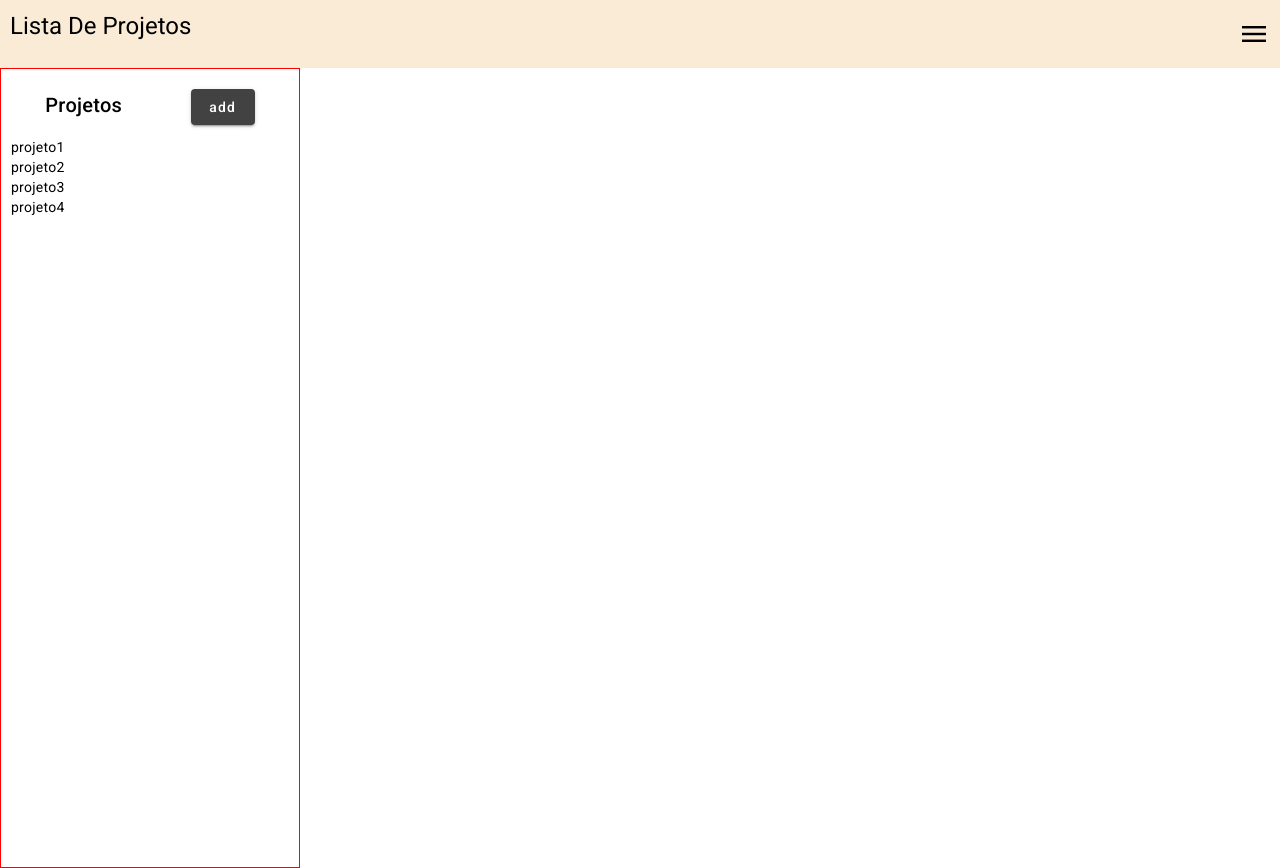
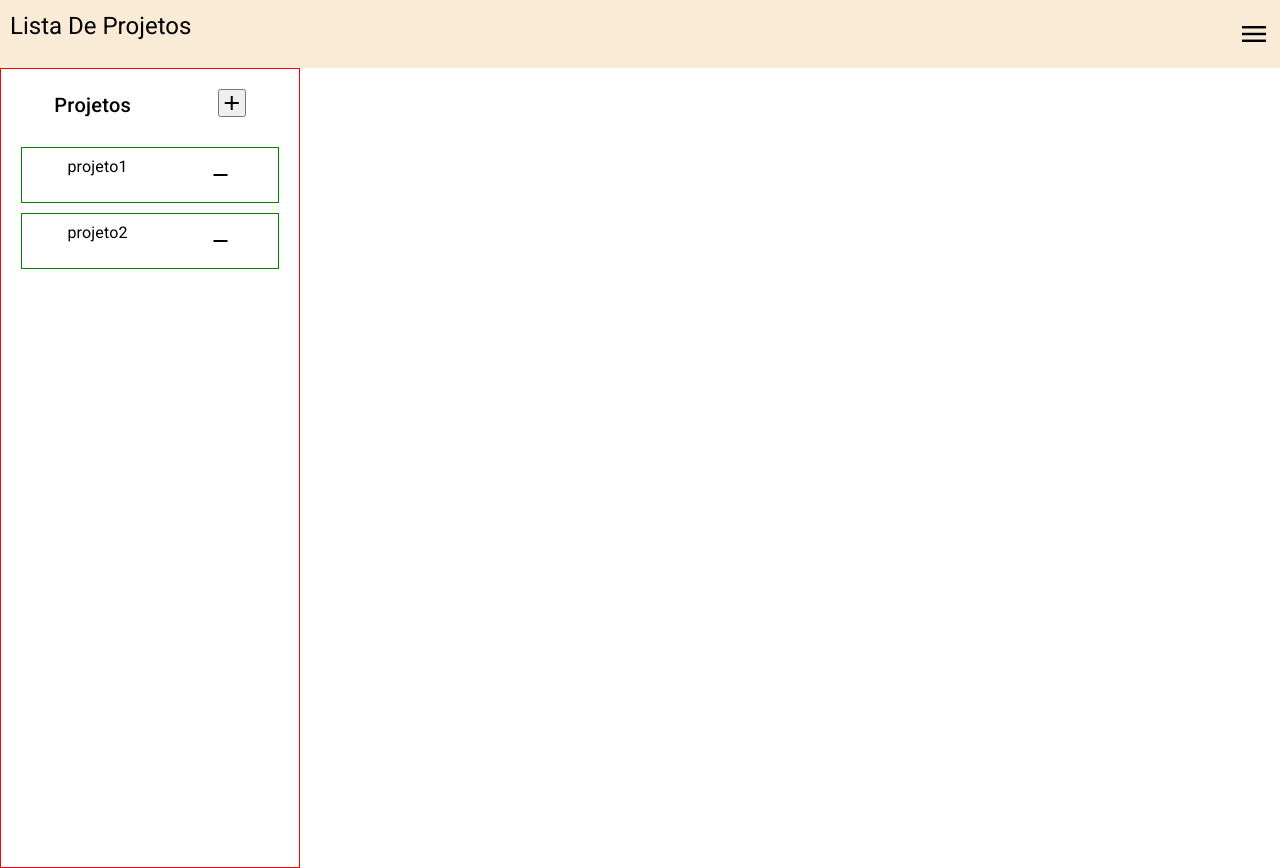
Before and after one commit to 38061027/myProjects, an Angular app: page / in a window 1280 px wide. Both pictures are taken after a click on the element "menu". Built offline with nearby package versions, Linux system fonts and the light colour scheme; data requests are answered from the project's data file.

Commit message:
método delete adicionado

```diff
--- a/db.json
+++ b/db.json
@@ -1,26 +1,18 @@
 {
   "projetos": [
     {
-      "id": "1",
+      "id": "2",
       "title": "projeto1",
       "description": "dsdadasdasdas",
       "date": "12/06/2023",
       "Hour": "6:30"
     },
     {
-      "id": "2",
+      "id": "3",
       "title": "projeto2",
       "description": "sadasdasdasdasdas",
       "date": "22/02/2024",
       "Hour": "18:34"
-    },
-    {
-      "id": "f8ae",
-      "title": "projeto3"
-    },
-    {
-      "id": "3d37",
-      "title": "projeto4"
     }
   ]
 }
--- a/src/app/components/home/home.component.html
+++ b/src/app/components/home/home.component.html
@@ -8,12 +8,15 @@
             <h2>Projetos</h2>
                 <ol>
                     <li>
-                      <button class="material-symbols-outlined" mat-raised-button (click)="openDialog()">add</button>
+                      <button class="material-symbols-outlined"  (click)="openDialog()">add</button>
                     </li>
                   </ol>
         </div>
         <ul class="menu-items-content" *ngFor="let project of projects">
-            <li>{{project.title}}</li>
+            <h3>{{project.title}}</h3>
+            <span class="material-symbols-outlined" (click)="removeProject(project.id)">
+                remove
+                </span>
         </ul>
     </div>
 </div>
--- a/src/app/components/home/home.component.scss
+++ b/src/app/components/home/home.component.scss
@@ -48,3 +48,13 @@ li{
     display: block;
 
 }
+
+
+.menu-items-content{
+    border: 1px solid green;
+    display: flex;
+    justify-content: space-around;
+    align-items: center;
+    padding: 5px;
+    margin: 10px;
+}
--- a/src/app/components/home/home.component.ts
+++ b/src/app/components/home/home.component.ts
@@ -1,13 +1,7 @@
-import { Component, Inject, OnInit } from '@angular/core';
+import { Component, OnInit } from '@angular/core';
 import { SharedService } from 'src/app/services/shared.service';
 import {
-  MatDialog,
-  MAT_DIALOG_DATA,
-  MatDialogRef,
-  MatDialogTitle,
-  MatDialogContent,
-  MatDialogActions,
-  MatDialogClose,
+  MatDialog
 } from '@angular/material/dialog';
 import { DialogComponent } from '../dialog/dialog.component';
 
@@ -26,49 +20,53 @@ export interface DialogData {
 
 
 
-export class HomeComponent implements OnInit{
+export class HomeComponent implements OnInit {
 
   title!: string;
 
 
-  projects:any[] = []
+  projects: any[] = []
 
   constructor(private service: SharedService,
-    public dialog: MatDialog  ){}
+    public dialog: MatDialog) { }
 
-  menuShow(){
+  menuShow() {
     let menu = document.querySelector('.menu-lateral')
-    if(menu?.classList.contains('open')){
+    if (menu?.classList.contains('open')) {
       menu.classList.remove('open')
-    }else{
+    } else {
       menu?.classList.add('open')
     }
   }
 
 
   ngOnInit(): void {
-   this.service.getProjects().subscribe(res => this.projects = res)
-    this.service.sendProject(this.title)
+
+    this.getProjects()
   }
 
 
   openDialog(): void {
     const dialogRef = this.dialog.open(DialogComponent, {
-      data: { title: this.title},
+      data: { title: this.title },
     });
 
     dialogRef.afterClosed().subscribe(result => {
-      console.log('The dialog was closed');
       this.title = result;
-      if(result){
-        this.service.sendProject({title:result}).subscribe()
+      if (result) {
+        this.service.sendProject({ title: result }).subscribe(()=>this.getProjects())
       }
     });
+  }
 
-
+  getProjects(){
+    return this.service.getProjects().subscribe(res => this.projects = res)
   }
 
 
+  removeProject(id:number){
+    this.service.removeProject(id).subscribe(()=>this.getProjects())
+  }
 
 
 }
--- a/src/app/services/shared.service.ts
+++ b/src/app/services/shared.service.ts
@@ -21,4 +21,8 @@ export class SharedService {
    return this.http.post<any>(this.url, project)
   }
 
+  removeProject(id:number){
+    return this.http.delete(`${this.url}/${id}`);
+  }
+
 }
```
